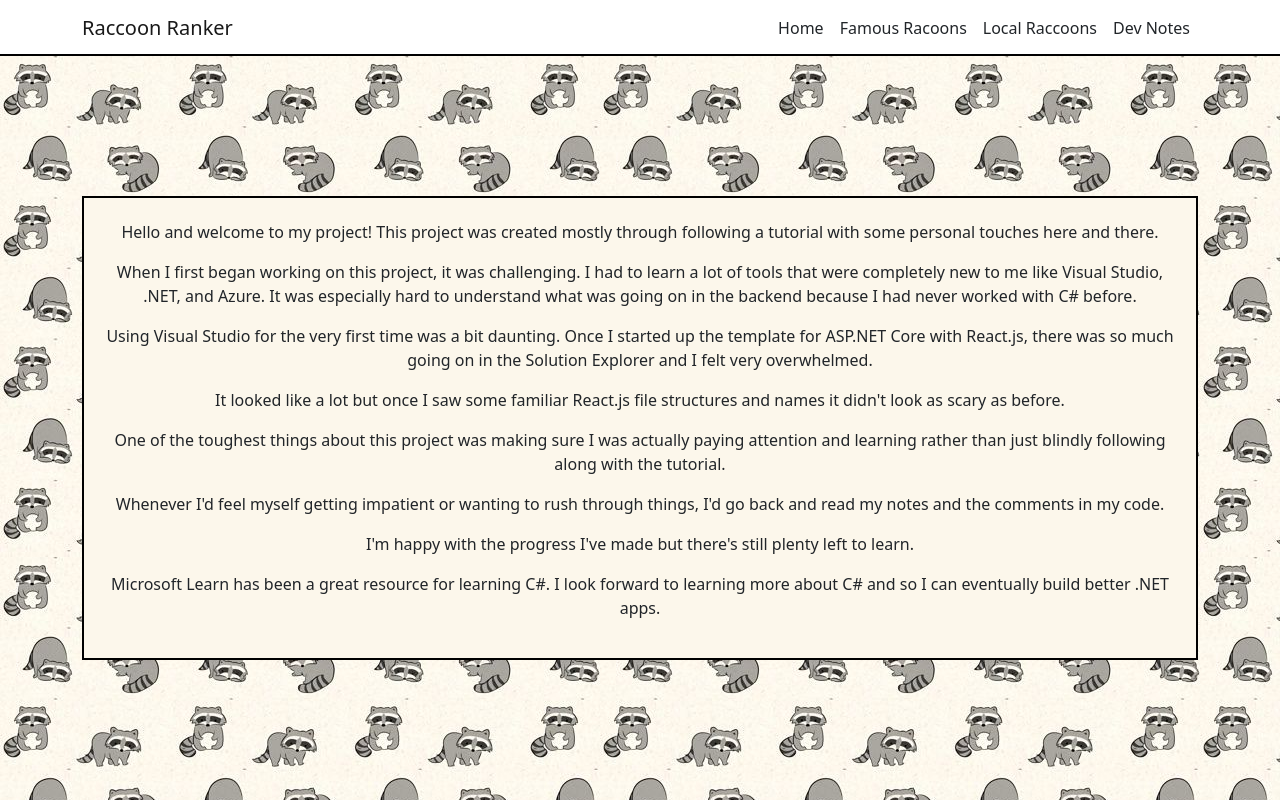
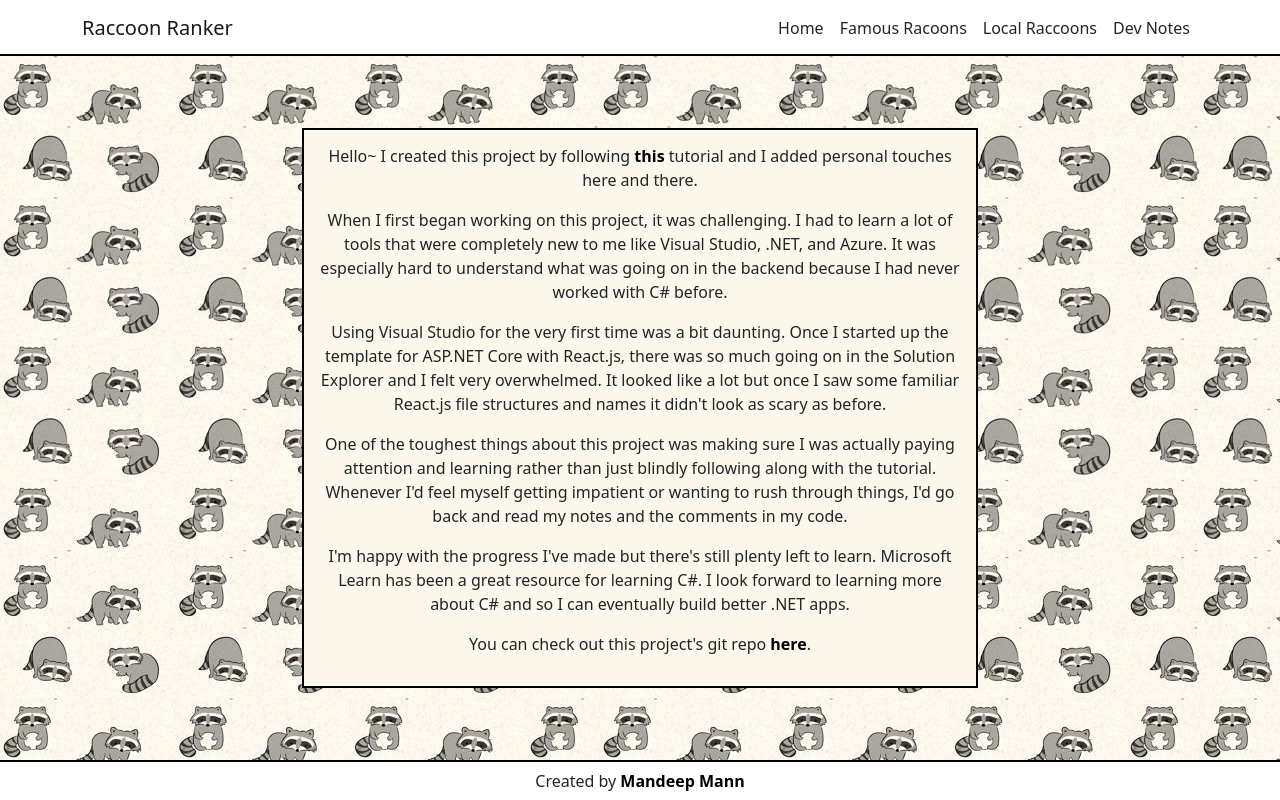
Before and after one commit to MandeepKMann/RankingApp, a React (Create React App) app in the folder RankingApp/ClientApp/: page /dev-notes in a window 1280 px wide. Built offline with nearby package versions, Linux system fonts and the light colour scheme.

Commit message:
changed up some css for links

```diff
--- a/RankingApp/ClientApp/src/components/DevNotes.js
+++ b/RankingApp/ClientApp/src/components/DevNotes.js
@@ -5,14 +5,12 @@ const DevNotes = () => {
         <section className="devNotesSection">
             <Container className="devNotesFlex">
                 <div className="devNotesTextContainer">
-                    <p>Hello and welcome to my project! This project was created mostly through following a tutorial with some personal touches here and there.</p>
+                    <p>Hello~ I created this project by following <a href="https://www.youtube.com/watch?v=4RKuyp_bOhY" target="_blank">this</a> tutorial and I added personal touches here and there.</p>
                     <p>When I first began working on this project, it was challenging. I had to learn a lot of tools that were completely new to me like Visual Studio, .NET, and Azure. It was especially hard to understand what was going on in the backend because I had never worked with C# before.</p>
-                    <p>Using Visual Studio for the very first time was a bit daunting. Once I started up the template for ASP.NET Core with React.js, there was so much going on in the Solution Explorer and I felt very overwhelmed.</p>
-                    <p>It looked like a lot but once I saw some familiar React.js file structures and names it didn't look as scary as before.</p>
-                    <p>One of the toughest things about this project was making sure I was actually paying attention and learning rather than just blindly following along with the tutorial.</p>
-                    <p>Whenever I'd feel myself getting impatient or wanting to rush through things, I'd go back and read my notes and the comments in my code.</p>
-                    <p>I'm happy with the progress I've made but there's still plenty left to learn.</p>
-                    <p>Microsoft Learn has been a great resource for learning C#. I look forward to learning more about C# and so I can eventually build better .NET apps.</p>
+                    <p>Using Visual Studio for the very first time was a bit daunting. Once I started up the template for ASP.NET Core with React.js, there was so much going on in the Solution Explorer and I felt very overwhelmed. It looked like a lot but once I saw some familiar React.js file structures and names it didn't look as scary as before.</p>
+                    <p>One of the toughest things about this project was making sure I was actually paying attention and learning rather than just blindly following along with the tutorial. Whenever I'd feel myself getting impatient or wanting to rush through things, I'd go back and read my notes and the comments in my code.</p>
+                    <p>I'm happy with the progress I've made but there's still plenty left to learn. Microsoft Learn has been a great resource for learning C#. I look forward to learning more about C# and so I can eventually build better .NET apps.</p>
+                    <p>You can check out this project's git repo <a href="https://github.com/MandeepKMann/RankingApp" target="_blank">here</a>.</p>
                 </div>
             </Container>
         </section>
--- /dev/null
+++ b/RankingApp/ClientApp/src/components/Footer.js
@@ -0,0 +1,9 @@
+const Footer = () => {
+    return (
+        <footer>
+            <p>Created by <a href="" target="_blank">Mandeep Mann</a></p>
+        </footer>
+    )
+}
+
+export default Footer;
--- a/RankingApp/ClientApp/src/components/Layout.js
+++ b/RankingApp/ClientApp/src/components/Layout.js
@@ -1,5 +1,6 @@
 import React, { Component } from 'react';
 import { NavMenu } from './NavMenu';
+import Footer from './Footer.js'
 
 export class Layout extends Component {
     static displayName = Layout.name;
@@ -11,6 +12,7 @@ export class Layout extends Component {
                 <main>
                   {this.props.children}
                 </main>
+                <Footer />
             </div>
     );
   }
--- a/RankingApp/ClientApp/src/custom.css
+++ b/RankingApp/ClientApp/src/custom.css
@@ -1,17 +1,5 @@
 /* Provide sufficient contrast against white background */
-a {
-  color: #0366d6;
-}
 
-code {
-  color: #E01A76;
-}
-
-.btn-primary {
-  color: #fff;
-  background-color: #1b6ec2;
-  border-color: #1861ac;
-}
 
 header {
     height: 7vh;
@@ -24,7 +12,7 @@ section {
     flex-direction: column;
     justify-content: center;
     gap: 5px;
-    min-height: 93vh;
+    min-height: 88vh;
     padding-top: 10px;
     padding-bottom: 10px;
 }
@@ -53,6 +41,7 @@ section {
     align-items: center;
     justify-content: center;
     text-align: center;
+    max-width: 700px;
 }
 
 .links,
@@ -149,3 +138,22 @@ section {
     color: black;
     background-color: #FEFCF1;
 }
+
+footer {
+    height: 5vh;
+    display: flex;
+    justify-content: center;
+    align-items: center;
+    border-top: 2px solid black;
+}
+
+footer p {
+    margin-bottom: 0px;
+}
+
+footer a,
+.devNotesTextContainer a {
+    color: black;
+    text-decoration: none;
+    font-weight: bold;
+}
```
